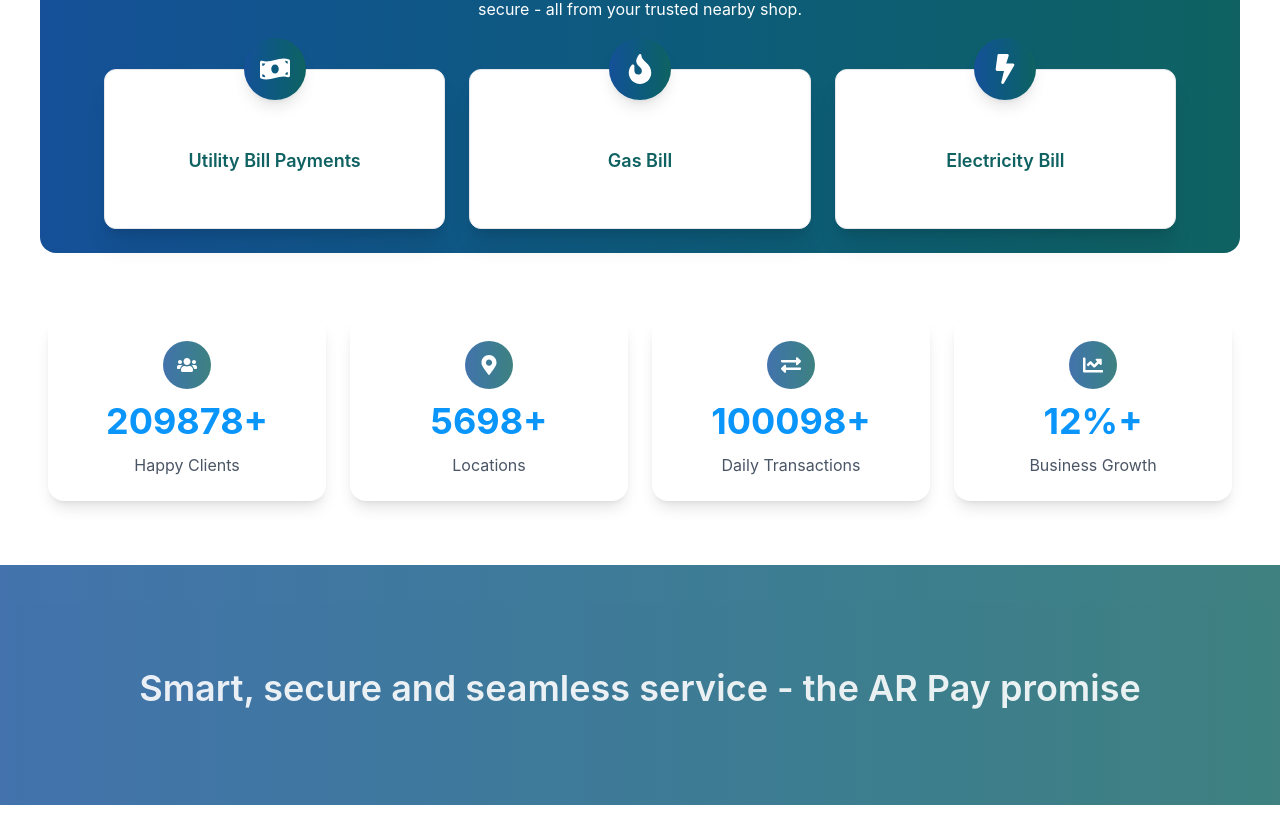
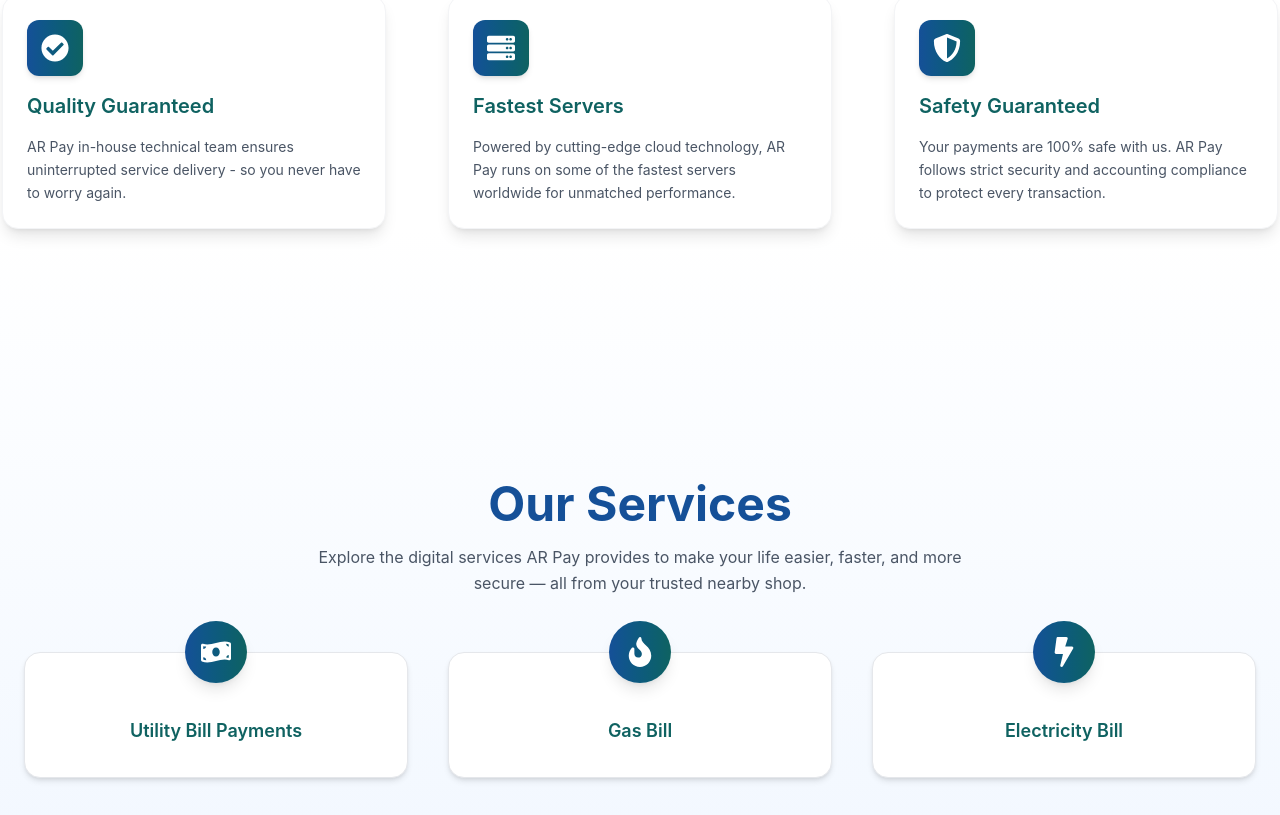
Before and after one commit to SoliteckDigisolutions/AR_Pay_Website, a Next.js app: page / in a window 1280 px wide. Shown: the part 1685-2500 px from the top of the page. Built offline with nearby package versions, Linux system fonts and the light colour scheme; no server answers.

Commit message:
Phone number and Email change

```diff
--- a/app/_components/Contact.tsx
+++ b/app/_components/Contact.tsx
@@ -1,62 +1,83 @@
+"use client"
+
 import { FaPhoneAlt, FaEnvelope, FaMapMarkerAlt } from "react-icons/fa";
-
-
 
 export default function ContactSection() {
   return (
-    <section id = "contact" className="py-16 mt-10 bg-gray-50">
-      <div className="max-w-5xl mx-auto text-center px-6">
 
-        <h2 className="text-3xl md:text-4xl font-bold text-[#155098] mb-4">
+<section
+id="contact"
+className="min-h-screen flex items-center bg-gradient-to-b from-gray-50 to-blue-50 py-20"
+>
+
+<div className="max-w-6xl mx-auto px-6 w-full">
+
+{/* Heading */}
+<div className="text-center mb-16">
+
+<h2 className="text-4xl md:text-5xl font-bold text-[#155098] mb-4">
 Get in Touch with <span className="text-blue-600">AR Pay</span>
 </h2>
 
-        <p className="text-gray-600 text-lg md:text-xl mb-12 max-w-2xl mx-auto">
+<p className="text-gray-600 text-lg max-w-2xl mx-auto">
 We're here to help! Reach out for inquiries, partnerships, or support,
 and our team will get back to you as soon as possible.
 </p>
 
-        <div className="grid md:grid-cols-3 gap-8">
+</div>
+
+{/* Cards */}
+<div className="grid grid-cols-1 md:grid-cols-3 gap-10">
 
 {/* Phone */}
-          <div className="p-8 bg-white shadow-lg rounded-2xl hover:shadow-xl transition flex flex-col items-center gap-3">
+<div className="bg-white p-8 rounded-2xl shadow-md hover:shadow-2xl transition duration-300 flex flex-col items-center text-center">
 
-            <div className="w-12 h-12 flex items-center justify-center rounded-full bg-[#0995FA]/10 text-[#0995FA] text-xl">
+<div className="w-14 h-14 flex items-center justify-center rounded-full bg-blue-100 text-blue-600 text-2xl mb-4">
 <FaPhoneAlt />
 </div>
 
-            <h3 className="font-semibold text-lg text-[#155098]">Phone</h3>
+<h3 className="text-xl font-semibold text-[#155098] mb-2">
+Phone
+</h3>
 
-            <a className="text-gray-600">+91 93212 34042</a>
+<a className="text-gray-600 hover:text-blue-600 transition">
++91 8693891074
+</a>
 
 </div>
 
 {/* Email */}
-          <div className="p-8 bg-white shadow-lg rounded-2xl hover:shadow-xl transition flex flex-col items-center gap-3">
+<div className="bg-white p-8 rounded-2xl shadow-md hover:shadow-2xl transition duration-300 flex flex-col items-center text-center">
 
-            <div className="w-12 h-12 flex items-center justify-center rounded-full bg-[#0995FA]/10 text-[#0995FA] text-xl">
+<div className="w-14 h-14 flex items-center justify-center rounded-full bg-blue-100 text-blue-600 text-2xl mb-4">
 <FaEnvelope />
 </div>
 
-            <h3 className="font-semibold text-lg text-[#155098]">Email</h3>
+<h3 className="text-xl font-semibold text-[#155098] mb-2">
+Email
+</h3>
 
-            <a className="text-gray-600"> support@soliteck.com</a>
+<a className="text-gray-600 hover:text-blue-600 transition">
+arpaycoustomersupport@gmail.com
+</a>
 
 </div>
 
 {/* Office */}
-          <div className="p-8 bg-white shadow-lg rounded-2xl hover:shadow-xl transition flex flex-col items-center gap-3">
+<div className="bg-white p-8 rounded-2xl shadow-md hover:shadow-2xl transition duration-300 flex flex-col items-center text-center">
 
-            <div className="w-12 h-12 flex items-center justify-center rounded-full bg-[#0995FA]/10 text-[#0995FA] text-xl">
+<div className="w-14 h-14 flex items-center justify-center rounded-full bg-blue-100 text-blue-600 text-2xl mb-4">
 <FaMapMarkerAlt />
 </div>
 
-            <h3 className="font-semibold text-lg text-[#155098]">Office</h3>
+<h3 className="text-xl font-semibold text-[#155098] mb-2">
+Office
+</h3>
 
-            <p className="text-gray-600 text-center">
-              9th Floor, Office 901 <br />
-              Technocity, Mahape <br />
-              Navi Mumbai – 400701
+<p className="text-gray-600">
+Shop no. 1 <br />
+Mourya Malhar Apartment <br />
+Near TMC School, Shilgaon 421204
 </p>
 
 </div>
@@ -64,6 +85,8 @@
 </div>
 
 </div>
+
 </section>
+
   );
 }
--- a/app/_components/Heroleft.tsx
+++ b/app/_components/Heroleft.tsx
@@ -19,7 +19,7 @@
                <button onClick={() => router.push("/#about")} className="px-8 py-3 mt-8 rounded-full text-white font-semibold
 bg-gradient-to-r from-[#155098] to-[#0f6261]
 shadow-lg hover:shadow-xl
-hover:scale-105 border border-b-blue-100 transition-all duration-300">
+hover:scale-105 cursor-pointer  border border-b-blue-100 transition-all duration-300">
   Get Started
 </button>
             </div></section>
--- a/app/_components/Mission.tsx
+++ b/app/_components/Mission.tsx
@@ -2,7 +2,10 @@
   return (
     <section
       id="about"
-      className="w-full  py-10 bg-gray-100 text-white flex items-center px-6  "
+
+
+
+      className="w-full h-screen  py-10 bg-gray-100 text-white flex items-center px-6  "
     >
       <div className="max-w-7xl mx-auto grid md:grid-cols-2 gap-12 items-center">
         {/* Left Content */}
--- a/app/_components/Navbar.tsx
+++ b/app/_components/Navbar.tsx
@@ -60,10 +60,10 @@
   }, []);
 
   return (
-    <section className="fixed w-full bg-white shadow-lg z-50">
-      <div className="flex h-18 items-center justify-between px-6 py-4">
+    <section className="fixed w-full mb-20 bg-white shadow-lg z-50">
+      <div className="flex h-15 items-center justify-between px-6 py-4">
         {/* Logo */}
-        <Image src={logos.ar_pay_logo} alt="AR Pay Logo" className="w-28" />
+        <Image  src={logos.ar_pay_logo} alt="AR Pay Logo" className="w-28 cursor-pointer " />
 
         {/* Desktop Menu */}
         <div className="hidden lg:flex gap-6 items-center">
--- a/app/_components/Privacy&Terms.tsx
+++ b/app/_components/Privacy&Terms.tsx
@@ -13,8 +13,8 @@
       <div className="bg-gradient-to-r from-[#155098] to-[#0f6261] opacity-80 rounded-2xl flex flex-col md:flex-row items-center justify-between gap-6 p-6 md:p-10">
 
         {/* Left Button */}
-        <div className="w-full md:w-auto flex justify-center">
-          <button onClick={() => router.push("/privacypolicy")} className="w-full md:w-64 py-4 bg-white text-[#155098] font-semibold rounded-xl hover:bg-gray-100 transition">
+        <div className="w-full  md:w-auto flex justify-center">
+          <button onClick={() => router.push("/privacypolicy")} className="w-full cursor-pointer md:w-64 py-4 bg-white text-[#155098] font-semibold rounded-xl hover:bg-gray-100 transition">
             Privacy Policy
           </button>
         </div>
@@ -40,8 +40,8 @@
         </div>
 
         {/* Right Button */}
-        <div className="w-full md:w-auto flex justify-center">
-          <button onClick={() => router.push("/terms-condition")} className="w-full md:w-64 py-4 bg-white text-[#155098] font-semibold rounded-xl hover:bg-gray-100 transition">
+        <div className="w-full  md:w-auto flex justify-center">
+          <button onClick={() => router.push("/terms-condition")} className="w-full cursor-pointer md:w-64 py-4 bg-white text-[#155098] font-semibold rounded-xl hover:bg-gray-100 transition">
             Terms & Conditions
           </button>
         </div>
--- a/app/_components/Service.tsx
+++ b/app/_components/Service.tsx
@@ -1,19 +1,15 @@
 "use client"
 
 import { motion } from "framer-motion"
-import { FaBolt, FaFire, FaMoneyBillWave } from "react-icons/fa"
-import {billServices} from "../constants"
-export default function Service(){
+import { billServices } from "../constants"
 
-
+export default function Service() {
 
 const container = {
   hidden: { opacity: 0 },
   visible: {
     opacity: 1,
-    transition: {
-      staggerChildren: 0.2
-    }
+    transition: { staggerChildren: 0.2 }
   }
 }
 
@@ -22,36 +18,42 @@
   visible: {
     opacity: 1,
     y: 0,
-    transition: {
-      duration: 0.5,
-      ease: "easeOut"
-    }
+    transition: { duration: 0.5, ease: "easeOut" }
   }
 }
 
-return(
-<div className="">
-<motion.div
-id = "services"
+return (
+
+<div id="services" className="w-full min-h-screen flex items-center  bg-gradient-to-b from-white to-blue-50">
+
+<motion.section
+
 initial="hidden"
 whileInView="visible"
 viewport={{ once: true }}
 variants={container}
-className="min-h-fit flex flex-col gap-2 lg:mx-10 m-4 p-6 rounded-2xl mt-10 bg-gradient-to-r from-[#155098] to-[#0f6261] opacity-90"
+className="max-w-7xl mx-auto px-6 w-full"
 >
 
-<h1 className="text-white text-center text-5xl font-semibold">
+{/* Title */}
+<div className="text-center mb-14">
+
+<h1 className="text-4xl md:text-5xl font-bold text-[#155098] mb-4">
 Our Services
 </h1>
 
-<p className="text-center text-white max-w-2xl mx-auto">
-Explore the digital services AR Pay provides to make your life easier, faster, and more secure - all from your trusted nearby shop.
+<p className="text-gray-600 max-w-2xl mx-auto leading-relaxed">
+Explore the digital services AR Pay provides to make your life easier,
+faster, and more secure — all from your trusted nearby shop.
 </p>
 
-<div className="flex lg:flex-row flex-col lg:px-10 lg:gap-6 gap-10 mt-10 justify-center">
+</div>
 
-{
-billServices.map((i) => {
+{/* Cards */}
+<div className="grid grid-cols-1 sm:grid-cols-2 lg:grid-cols-3 gap-10">
+
+{billServices.map((i) => {
+
 const Icon = i.icon
 
 return (
@@ -59,29 +61,31 @@
 <motion.div
 key={i.id}
 // variants={card}
-whileHover={{ y: -8, scale: 1.05 }}
-className="relative border border-gray-200 p-6 pt-12 w-full flex flex-col items-center justify-center bg-white text-black h-40 rounded-xl shadow-xl"
+whileHover={{ y: -10, scale: 1.04 }}
+className="relative border border-gray-200 p-8 pt-14 rounded-2xl shadow-md hover:shadow-2xl transition duration-300 flex flex-col items-center text-center bg-white"
 >
 
-{/* Floating Icon */}
+{/* Icon */}
 <div className="absolute -top-8 bg-gradient-to-r from-[#155098] to-[#0f6261] p-4 rounded-full shadow-lg">
 <Icon className="text-3xl text-white" />
 </div>
 
 {/* Title */}
-<h1 className="text-lg text-center font-semibold text-[#0f6261]">
+<h2 className="text-lg font-semibold text-[#0f6261] mt-2">
 {i.title}
-</h1>
+</h2>
 
 </motion.div>
 
 )
-})
-}
+
+})}
 
 </div>
 
-</motion.div>
+</motion.section>
+
 </div>
+
 )
 }
--- a/app/_components/cardSer.tsx
+++ b/app/_components/cardSer.tsx
@@ -35,7 +35,7 @@
   initial="hidden"
   whileInView="visible"
   viewport={{ once: true }}
-  className="flex flex-col md:flex-row items-center justify-center gap-15.5 mt-10 p-0"
+  className="flex flex-col  md:flex-row items-center justify-center gap-15.5 mt-10 p-0"
 >
 
 {servicesData.map((i) => (
--- a/app/page.tsx
+++ b/app/page.tsx
@@ -13,8 +13,8 @@
 
 export default function Home() {
   return (
-    <>
 
+      <div className="pt-10">
       <Hero />
       <Mission />
       <CardSer />
@@ -24,7 +24,8 @@
       <Testimonail />
       <PrivacyTerms />
       <ContactSection />
+      </div>
 
-    </>
+
   );
 }
--- a/app/privacypolicy/page.tsx
+++ b/app/privacypolicy/page.tsx
@@ -3,7 +3,7 @@
 
 export default function page() {
   return (
-    <div className="min-h-screen  bg-gray-50 px-6 py-12">
+    <div className="min-h-screen   bg-gray-50 px-6 py-12">
 
       <div className="max-w-4xl mt-10 mx-auto bg-white shadow-lg rounded-xl p-8">
         <div className="flex flex-col justify-center align-middle items-center">
@@ -118,7 +118,8 @@
           </p>
 
           <div className="mt-3 text-gray-700">
-            <p>support@arpay.com</p>
+            <p>arpaycoustomersupport@gmail.com
+</p>
             <p>Mumbai, India</p>
           </div>
         </section>
--- a/app/terms-condition/page.tsx
+++ b/app/terms-condition/page.tsx
@@ -107,7 +107,8 @@
           </p>
 
           <div className="text-gray-700 space-y-1">
-            <p>support@arpay.com</p>
+            <p>arpaycoustomersupport@gmail.com
+</p>
             <p>Mumbai, India</p>
           </div>
         </section>
```
Lines whose indentation alone changed are shown as unchanged.
